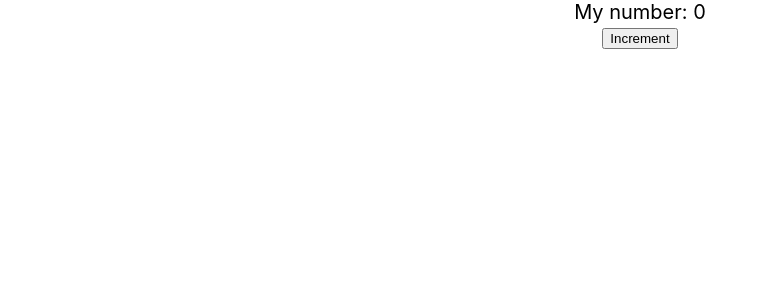
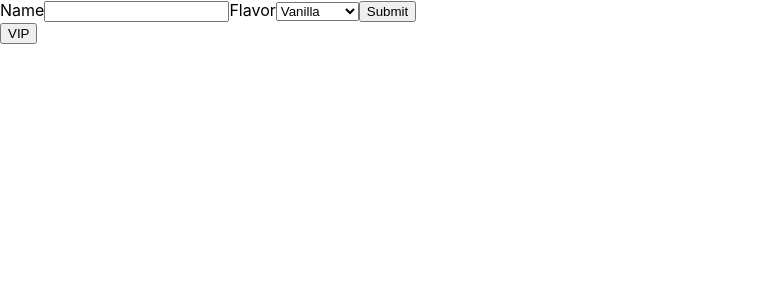
Before and after one commit to dpcairns/react-sandbox-feb2021, a React (Create React App) app: page / in a window 1280 px wide. Shown: the top 300 px of the page, without its empty margins (0-768 px from the left). Built offline with nearby package versions, Linux system fonts and the light colour scheme.

Commit message:
add dropdown

```diff
--- a/src/App.js
+++ b/src/App.js
@@ -4,28 +4,56 @@ import './App.css';
 // Import the necessary styles, or include them
 export default class App extends React.Component {
   state = {
-    // data model for the app
-    someNumber: 0,
-    doubleNumber: 0
+    // 0) initialize some state
+    name: '',
+    flavor: '',
   }
 
-  increment = () => {
-    // what do  i want the next state of someNumber to be?
+  // 4) in the change handler, grab the event (e)
+  handleNameChange = (e) => {
+    // 5) call this.setState with an object
     this.setState({
-      // key to set
-      someNumber:
-      // value to set
-      this.state.someNumber + 1,
-    })
+      // 6) the key is the key in state we want to change
+      name:
+      // 7) the value is the new value from the user that want to set the state to
+      e.target.value // whatever the user has typed
+     });
+  }
+
+  handleVIPClick = () => {
+    this.setState({ name: 'lady gaga' })
   }
 
   render() {
+    console.log(this.state);
+
       return (
-        <div className="counter">
-          <div>My number: {this.state.someNumber}</div>
-          {/* on click, call this.increment */}
-          <button onClick={this.increment}>Increment</button>
-        </div>
+        <>
+        <form>
+            Name
+            {/* 1) tie the value of the input to the state */}
+            <input
+              value={this.state.name}
+              // 2) define a change handler for our input
+              onChange={this.handleNameChange}
+            />
+            Flavor
+            <select
+              value={this.state.flavor}
+              onChange={e => {
+                this.setState({
+                  flavor: e.target.value
+                })
+              }}
+            >
+              <option value="vanilla">Vanilla</option>
+              <option value="chocolate">Chocolate</option>
+              <option value="banana">Banana</option>
+            </select>
+            <button>Submit</button>
+        </form>
+        <button onClick={this.handleVIPClick}>VIP</button>
+        </>
     );
   }
 }
```
